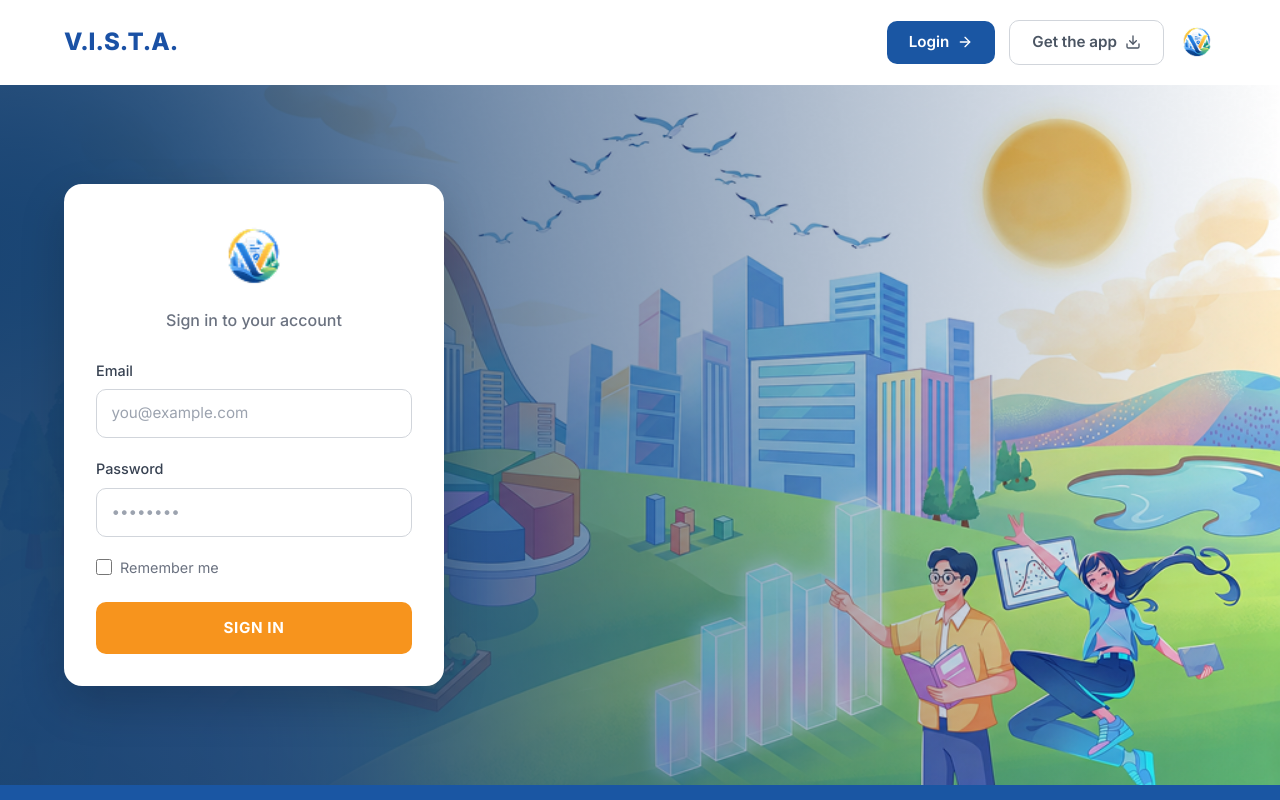
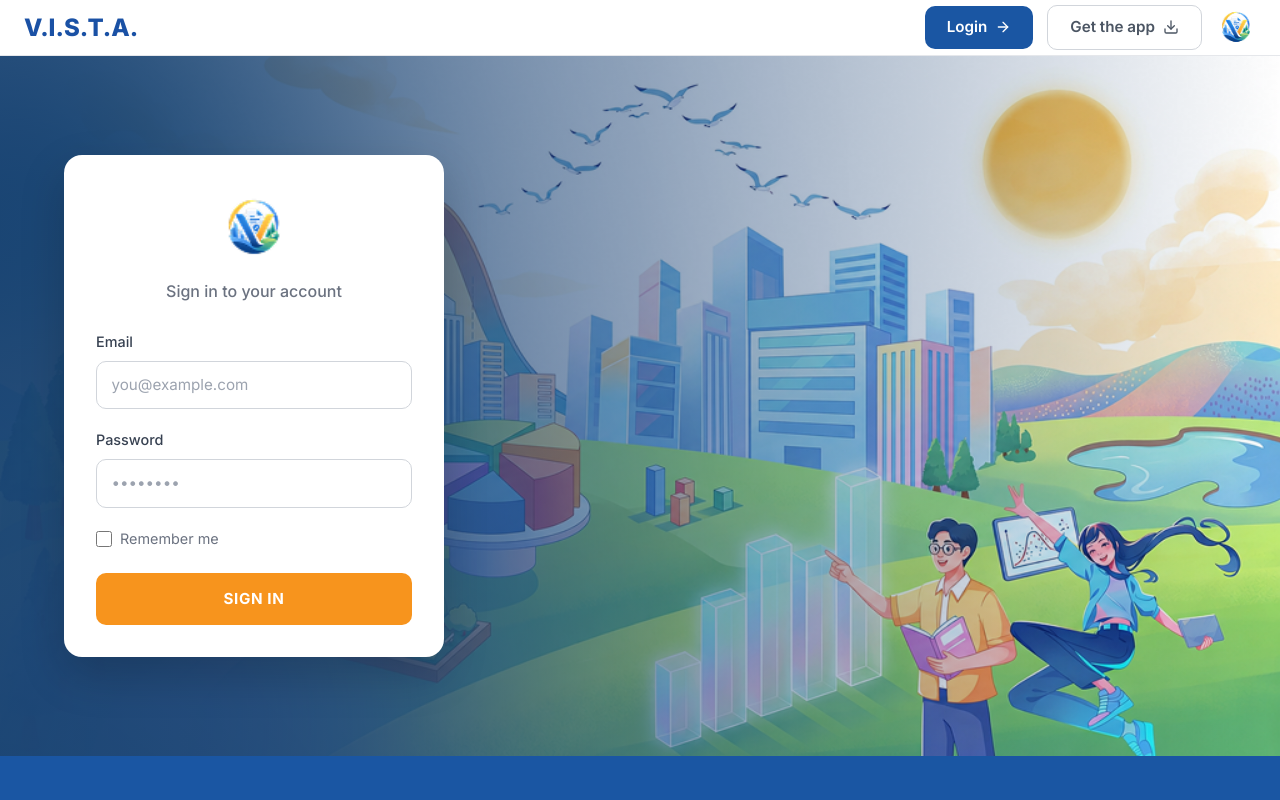
Before and after one commit to V-I-S-T-A/VISTA-WEB, a React (Vite) app: page /login in a window 1280 px wide. Shown: the top 800 px of the page. Built offline with nearby package versions, Linux system fonts and the light colour scheme; a web font is replaced by a local one.

Commit message:
refactor(header): adjust layout spacing and alignment for improved visual balance

```diff
--- a/src/components/Header.jsx
+++ b/src/components/Header.jsx
@@ -9,38 +9,67 @@ export default function Header({ layout = 'public' }) {
 
   if (config.type === 'dashboard') {
     return (
-      <header className="sticky top-0 z-30 flex h-12 shrink-0 items-center justify-between border-b border-gray-200 bg-white px-6">
-        <h1 className="font-inter text-sm font-medium text-[#1a51a5]">{config.title}</h1>
+      <header
+        className="sticky top-0 z-30 flex h-14 shrink-0 items-center justify-between border-b border-gray-200 bg-white"
+        style={{
+          paddingLeft: '24px',
+          paddingRight: '24px',
+        }}
+      >
+        <h1 className="font-inter text-sm font-medium text-[#1a51a5]">
+          {config.title}
+        </h1>
+
         <img
           src={config.avatar}
           alt="Profile"
-          className="h-8 w-8 rounded-full object-cover"
+          className="h-10 w-10 rounded-full object-cover flex-shrink-0"
         />
       </header>
     )
   }
 
   return (
-    <header className="header">
+    <header
+      className="sticky top-0 z-30 flex h-14 shrink-0 items-center justify-between border-b border-gray-200 bg-white"
+      style={{
+        paddingLeft: '24px',
+        paddingRight: '24px',
+      }}
+    >
       <div className="header-left">
         <button
           type="button"
           onClick={() => navigate('/')}
           className="header-brand-link cursor-pointer border-none bg-transparent p-0"
         >
-          <h1 className="font-inter text-2xl font-black text-[#1A51A5]">V.I.S.T.A.</h1>
+          <h1 className="font-inter text-2xl font-black text-[#1A51A5]">
+            V.I.S.T.A.
+          </h1>
         </button>
       </div>
-      <div className="header-right">
-        <button type="button" onClick={() => navigate('/login')} className="btn btn-primary">
+
+      <div className="header-right flex items-center gap-3">
+        <button
+          type="button"
+          onClick={() => navigate('/login')}
+          className="btn btn-primary"
+        >
           Login
           <ArrowRight className="btn-icon" aria-hidden="true" />
         </button>
+
         <button type="button" className="btn btn-outline">
           Get the app
           <Download className="btn-icon" aria-hidden="true" />
         </button>
-        <img src={vistaLogo} alt="" className="header-profile-icon" aria-hidden="true" />
+
+        <img
+          src={vistaLogo}
+          alt=""
+          className="h-10 w-10 rounded-full object-cover"
+          aria-hidden="true"
+        />
       </div>
     </header>
   )
```
